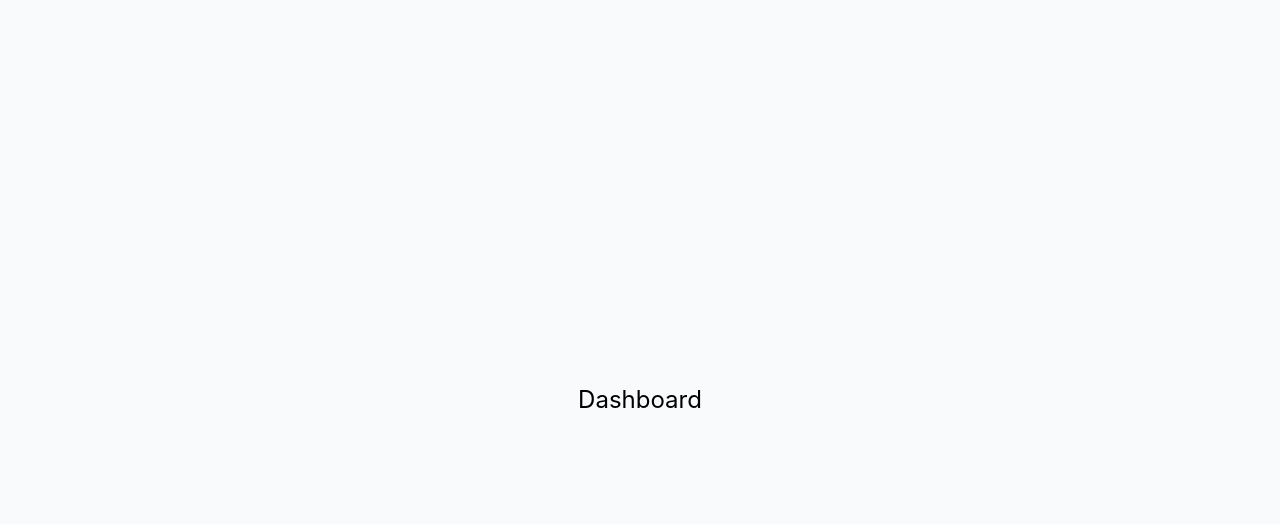
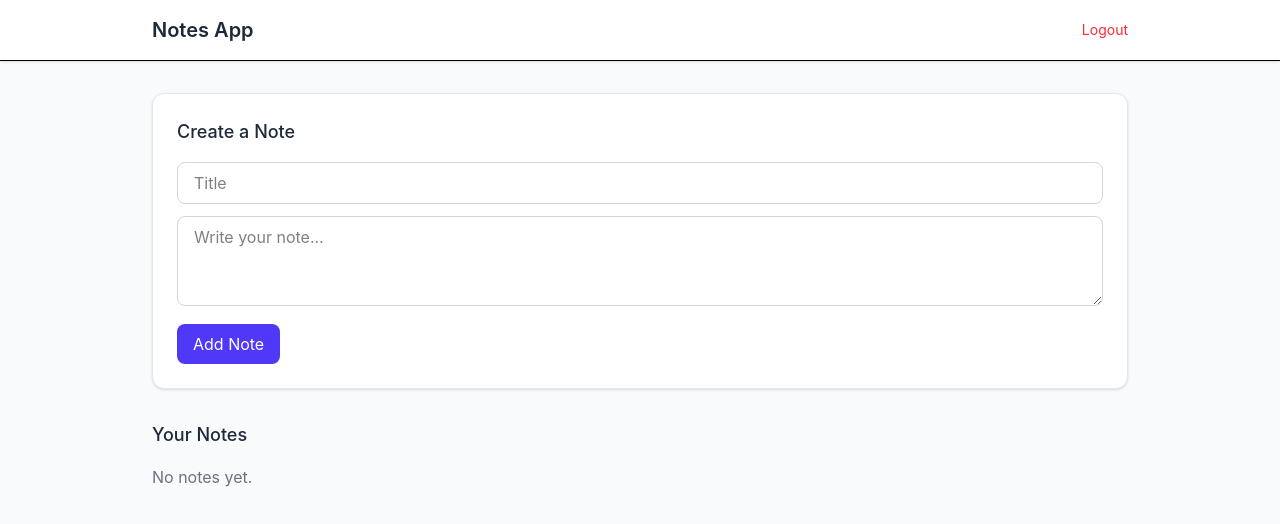
Before and after one commit to chiraagbalajip30/Udemy-Nodejs-Backend, a React app in the folder PROJECT-NOTES-APP/frontend/: page / in a window 1280 px wide. Shown: the top 524 px of the page. Built offline with nearby package versions, Linux system fonts and the light colour scheme; the HTML template or start-up script is replaced by a standard one.

Commit message:
Dashboard Page Commit

```diff
--- a/PROJECT-NOTES-APP/frontend/src/pages/Dashboard.jsx
+++ b/PROJECT-NOTES-APP/frontend/src/pages/Dashboard.jsx
@@ -1,9 +1,78 @@
-const Dashboard = () => {
+import { useState } from "react";
+
+export default function Dashboard() {
+  const [notes, setNotes] = useState([]);
+
   return (
-    <div className="h-screen flex items-center justify-center">
-      <h1 className="text-2xl">Dashboard</h1>
+    <div className="min-h-screen bg-gray-50">
+      {/* Header */}
+      <header className="bg-white shadow-sm border-b">
+        <div className="max-w-5xl mx-auto px-6 py-4 flex justify-between items-center">
+          <h1 className="text-xl font-semibold text-gray-800">Notes App</h1>
+
+          <button className="text-sm text-red-500 hover:underline">
+            Logout
+          </button>
+        </div>
+      </header>
+
+      {/* Main */}
+      <main className="max-w-5xl mx-auto px-6 py-8">
+        {/* Create Note */}
+        <div className="bg-white p-6 rounded-xl shadow-sm border border-gray-200 mb-8">
+          <h2 className="text-lg font-medium text-gray-800 mb-4">
+            Create a Note
+          </h2>
+
+          <div className="space-y-3">
+            <input
+              type="text"
+              placeholder="Title"
+              className="w-full px-4 py-2 border border-gray-300 rounded-lg focus:outline-none focus:ring-2 focus:ring-indigo-500"
+            />
+
+            <textarea
+              placeholder="Write your note..."
+              rows="3"
+              className="w-full px-4 py-2 border border-gray-300 rounded-lg focus:outline-none focus:ring-2 focus:ring-indigo-500"
+            />
+
+            <button className="bg-indigo-600 text-white px-4 py-2 rounded-lg hover:bg-indigo-700 transition">
+              Add Note
+            </button>
+          </div>
+        </div>
+
+        {/* Notes List */}
+        <div>
+          <h2 className="text-lg font-medium text-gray-800 mb-4">Your Notes</h2>
+
+          {notes.length === 0 ? (
+            <p className="text-gray-500">No notes yet.</p>
+          ) : (
+            <div className="grid gap-4 sm:grid-cols-2">
+              {notes.map((note) => (
+                <div
+                  key={note.id}
+                  className="bg-white p-4 rounded-xl shadow-sm border border-gray-200"
+                >
+                  <h3 className="font-semibold text-gray-800">{note.title}</h3>
+                  <p className="text-sm text-gray-600 mt-2">{note.content}</p>
+
+                  <div className="flex gap-4 mt-4 text-sm">
+                    <button className="text-blue-600 hover:underline">
+                      Edit
+                    </button>
+                    <button className="text-red-500 hover:underline">
+                      Delete
+                    </button>
+                  </div>
+                </div>
+              ))}
+            </div>
+          )}
+        </div>
+      </main>
     </div>
   );
-};
-
-export default Dashboard;
+}
```
